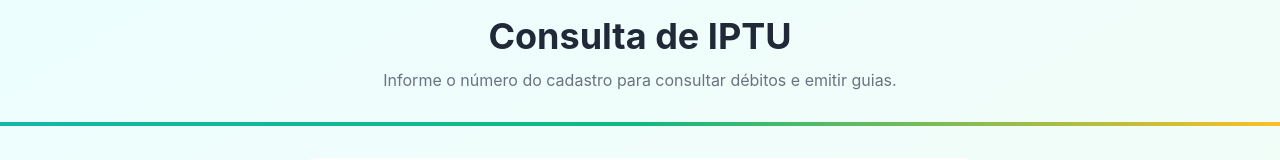
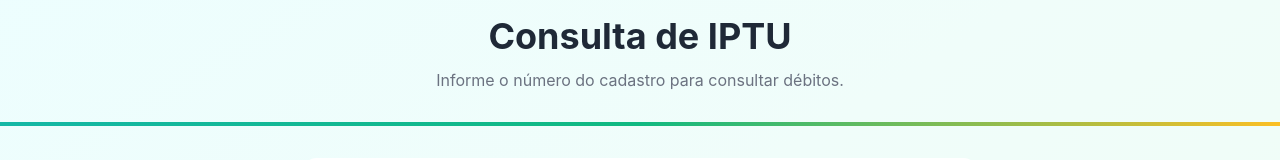
Before and after one commit to joaoSilva240/Site-de-Consulta-de-IPTU, a React (Create React App) app: page / in a window 1280 px wide. Shown: the part 154-314 px from the top of the page. Built offline with nearby package versions, Linux system fonts and the light colour scheme; no server answers.

Commit message:
salvando mudanças simples antes de dar merge

```diff
--- a/src/App.js
+++ b/src/App.js
@@ -147,7 +147,7 @@ export default function ConsultaIPTU() {
         <p style={styles.subtitle}>
           {dados
             ? 'Consulte os dados cadastrais e valores do seu imóvel de forma simples e rápida.'
-            : 'Informe o número do cadastro para consultar débitos e emitir guias.'}
+            : 'Informe o número do cadastro para consultar débitos.'}
         </p>
       </div>
 
```
